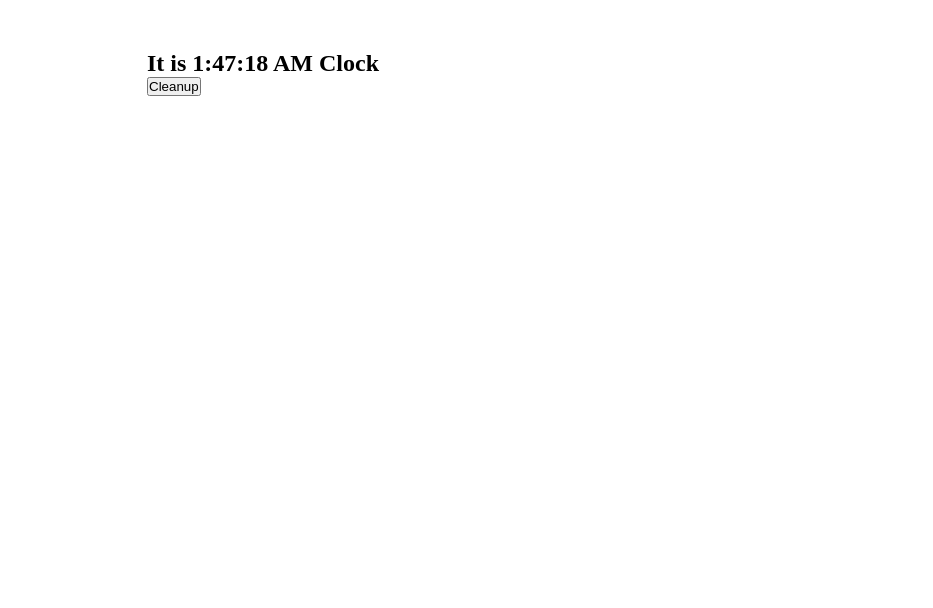
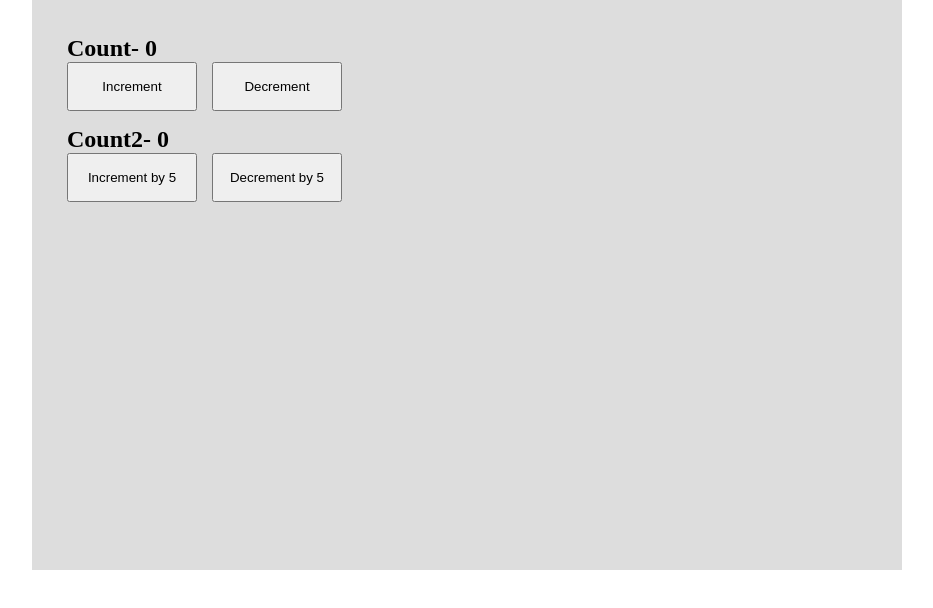
Before and after one commit to BDDesigner/react-hook, a React (Create React App) app: page / in a window 1280 px wide. Shown: the top 608 px of the page, without its empty margins (173-1106 px from the left). Built offline with nearby package versions, Linux system fonts and the light colour scheme.

Commit message:
use-reducer push

```diff
--- a/src/App.css
+++ b/src/App.css
@@ -1,8 +1,16 @@
-*{
-    margin: 0;
-    padding: 0;
+* {
+  margin: 0;
+  padding: 0;
 }
-.App{
-    margin: 50px auto;
-    width: 50%;
+.App {
+  width: 800px;
+  background: #ddd;
+  margin: auto;
+  min-height: 500px;
+  padding: 35px;
 }
+button {
+  width: 130px;
+  padding: 15px;
+  margin: 0 15px 15px 0;
+}
--- a/src/components/App.js
+++ b/src/components/App.js
@@ -1,12 +1,12 @@
 import React from 'react';
 import '../App.css';
-import Time from './Time';
+import CounterOne from './CounterOne';
 
 const App = () => {
 
   return (
     <div className="App">
-      <Time />
+      <CounterOne />
     </div>
   )
 }
--- /dev/null
+++ b/src/components/CounterOne.js
@@ -0,0 +1,37 @@
+import React, { useReducer } from 'react';
+
+const initialState = 0;
+
+const reducer = (state, action)=> {
+    switch(action) {
+        case 'Increment':
+            return state + 1;
+        case 'Decrement':
+            return state - 1;
+        case 'Increment5':
+            return state + 5;
+        case 'Decrement5':
+            return state - 5;
+        default:
+            return state;
+    };
+};
+
+const CounterOne = () => {
+
+    const [count, dispatch] = useReducer(reducer, initialState);
+    const [count2, dispatch2] = useReducer(reducer, initialState);
+
+    return (
+        <div>
+            <h2>Count- { count }</h2>
+            <button type="button" onClick={() => dispatch('Increment')} >Increment</button>
+            <button type="button" onClick={() => dispatch('Decrement')}>Decrement</button>
+            <h2>Count2- { count2 }</h2>
+            <button type="button" onClick={() => dispatch2('Increment5')} >Increment by 5</button>
+            <button type="button" onClick={() => dispatch2('Decrement5')}>Decrement by 5</button>
+        </div>
+    )
+}
+
+export default CounterOne
--- a/src/components/Time.js
+++ /dev/null
@@ -1,26 +0,0 @@
-import React, { useEffect, useRef, useState } from 'react';
-
-const Time = () => {
-    const [date, setDate]= useState(new Date());
-
-    const buttonRef = useRef();
-    const updateTime =() => {
-        setDate(new Date());
-    }
-
-    useEffect(()=>{
-        buttonRef.current = setInterval(updateTime, 1000);
-        return ()=>{
-            clearInterval(buttonRef.current);
-        }
-    }, []);
-
-    return (
-        <div>
-            <h2>It is {date.toLocaleTimeString()} Clock</h2>
-            <button type="button" onClick={() =>clearInterval(buttonRef.current)}>Cleanup</button>
-        </div>
-    )
-}
-
-export default Time
```
Also changed, not shown: src/components/Form.js (deleted, +0 -19 lines), src/components/Form2.js (deleted, +0 -20 lines), src/components/Input.js (deleted, +0 -11 lines).
